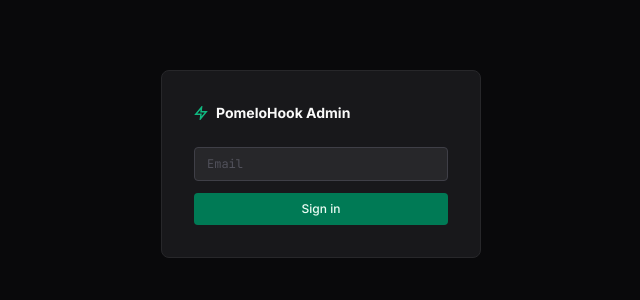
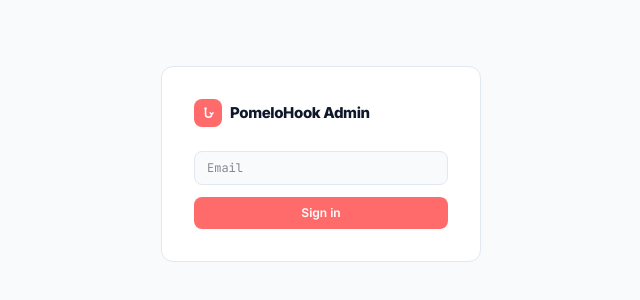
Before and after one commit to Pomelo-Studios/PomeloHook, a React (Vite) app in the folder dashboard/: page /admin in a window 1280 px wide. Shown: the part 236-536 px from the top of the page, without its empty margins (319-959 px from the left). Built offline with nearby package versions, Linux system fonts and the light colour scheme; no server answers.

Commit message:
feat: restyle LoginForm with brand tokens and hook logo

```diff
--- a/dashboard/src/components/admin/LoginForm.tsx
+++ b/dashboard/src/components/admin/LoginForm.tsx
@@ -1,5 +1,6 @@
 import { useState } from 'react'
 import { api } from '../../api/client'
+import { HookIcon } from '../HookIcon'
 
 interface Props {
   onLogin: (apiKey: string) => void
@@ -25,13 +26,13 @@
   }
 
   return (
-    <div className="flex items-center justify-center h-screen bg-zinc-950">
-      <div className="bg-zinc-900 border border-zinc-800 rounded-lg p-8 w-80">
+    <div className="flex items-center justify-center h-screen" style={{ background: 'var(--bg)' }}>
+      <div className="rounded-xl p-8 w-80" style={{ background: 'var(--surface)', border: '1px solid var(--border)' }}>
         <div className="flex items-center gap-2 mb-6">
-          <svg width="14" height="14" viewBox="0 0 24 24" fill="none" stroke="#10b981" strokeWidth="2.5">
-            <path d="M13 2L3 14h9l-1 8 10-12h-9l1-8z" />
-          </svg>
-          <span className="text-zinc-50 text-sm font-bold">PomeloHook Admin</span>
+          <HookIcon size={28} />
+          <span className="font-extrabold text-[15px] tracking-tight" style={{ color: 'var(--text-primary)' }}>
+            PomeloHook Admin
+          </span>
         </div>
         <form onSubmit={handleSubmit} className="flex flex-col gap-3">
           <input
@@ -40,13 +41,14 @@
             value={email}
             onChange={e => setEmail(e.target.value)}
             required
-            className="bg-zinc-800 border border-zinc-700 rounded px-3 py-2 text-xs text-zinc-200 placeholder-zinc-600 outline-none focus:border-zinc-500 font-mono"
+            className="rounded-lg px-3 py-2 text-xs font-mono outline-none"
+            style={{ background: 'var(--bg)', border: '1px solid var(--border)', color: 'var(--text-primary)' }}
           />
-          {error && <p className="text-red-400 text-xs">{error}</p>}
+          {error && <p className="text-xs" style={{ color: 'var(--err-text)' }}>{error}</p>}
           <button
             type="submit"
             disabled={loading}
-            className="bg-emerald-700 hover:bg-emerald-600 text-emerald-50 text-xs py-2 rounded font-medium disabled:opacity-50"
+            className="bg-coral hover:opacity-90 text-white text-xs py-2 rounded-lg font-semibold disabled:opacity-50 transition-opacity"
           >
             {loading ? 'Signing in…' : 'Sign in'}
           </button>
```
